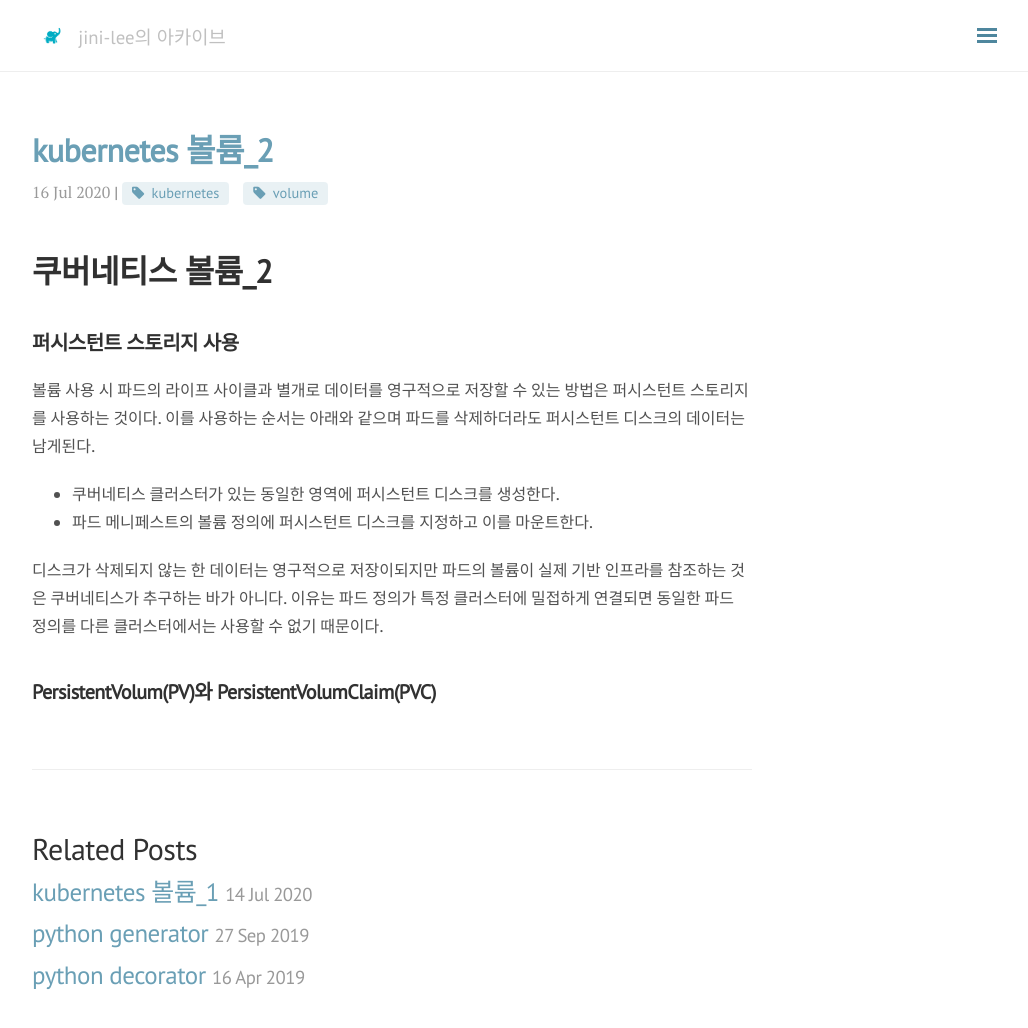
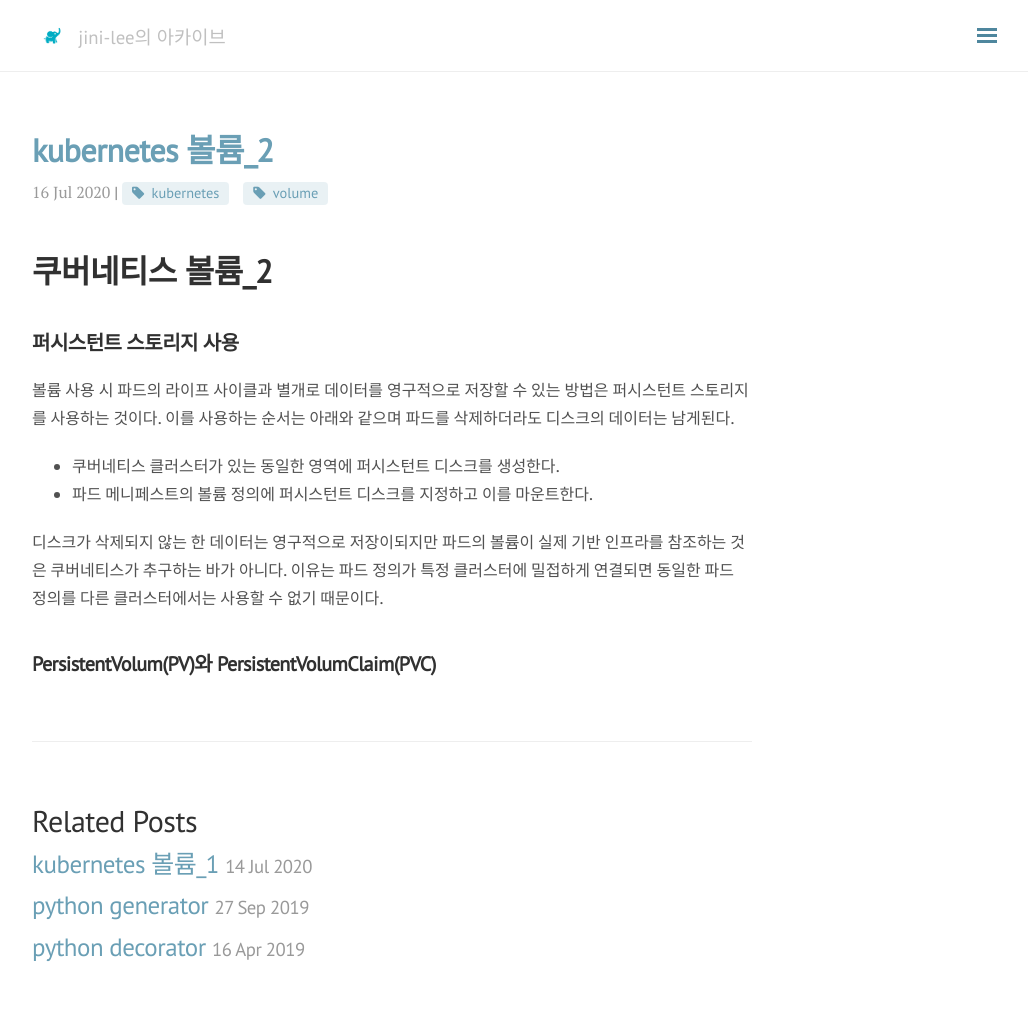
Before and after one commit to jini-lee/jini-lee.github.com, a Jekyll site: the page built from _posts/kubernetes/2020-07-16-volume-2.md, in a window 1280 px wide and 1051 px high. Shown: the top 1028 px of the window, without its empty margins (248-1276 px from the left). Built offline with Jekyll 4.4.1, drawn with Linux system fonts in a browser that asks for light colours; nearby versions of some CDN libraries; comment, search, counter and statistics services are not loaded.

Commit message:
Update 2020-07-16-volume-2.md

```diff
--- a/_posts/kubernetes/2020-07-16-volume-2.md
+++ b/_posts/kubernetes/2020-07-16-volume-2.md
@@ -11,7 +11,8 @@ comments: true
 
 ## 퍼시스턴트 스토리지 사용
 
-볼륨 사용 시 파드의 라이프 사이클과 별개로 데이터를 영구적으로 저장할 수 있는 방법은 퍼시스턴트 스토리지를 사용하는 것이다. 이를 사용하는 순서는 아래와 같으며 파드를 삭제하더라도 퍼시스턴트 디스크의 데이터는 남게된다.
+볼륨 사용 시 파드의 라이프 사이클과 별개로 데이터를 영구적으로 저장할 수 있는 방법은 퍼시스턴트 스토리지를 사용하는 것이다.
+이를 사용하는 순서는 아래와 같으며 파드를 삭제하더라도 디스크의 데이터는 남게된다.
 
  - 쿠버네티스 클러스터가 있는 동일한 영역에 퍼시스턴트 디스크를 생성한다.
  - 파드 메니페스트의 볼륨 정의에 퍼시스턴트 디스크를 지정하고 이를 마운트한다.
```
